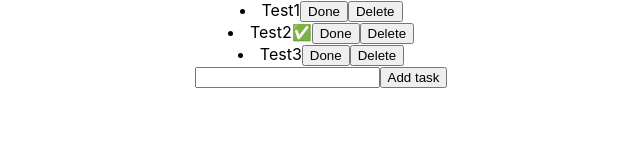
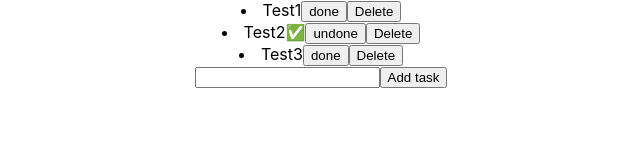
Before and after one commit to AlexeyIzhbulatov/HomeworkToDo, a React (Create React App) app: page / in a window 1280 px wide. Shown: the top 160 px of the page, without its empty margins (319-959 px from the left). Built offline with nearby package versions, Linux system fonts and the light colour scheme.

Commit message:
Todo List training

```diff
--- a/src/App.js
+++ b/src/App.js
@@ -26,10 +26,10 @@ function App() {
        setTodos(updateTodos);
    }
 
-    const onTaskDone = (id) => {
+    const onTaskDoneToggle = (id) => {
         console.log('APP delete ' + id)
         const updateTodos = todos.map(el => {
-            if(el.id === id) return {...el, done: true}
+            if(el.id === id) return {...el, done: !el.done}
             else return el;
         })
         setTodos(updateTodos)
@@ -38,7 +38,7 @@ function App() {
 
     return (
         <div className="App">
-           <TodoList todos={todos} onTaskDelete={onTaskDelete} onTaskDone={onTaskDone}/>
+           <TodoList todos={todos} onTaskDelete={onTaskDelete} onTaskDoneToggle={onTaskDoneToggle}/>
            <TodoCreateForm onCreateTask={onCreateTask}/>
         </div>
     );
--- a/src/TodoList.js
+++ b/src/TodoList.js
@@ -10,7 +10,7 @@ function TodoList(props) {
                 props.todos.map(el => <li key={el.id}>
                     {el.name}
                     {el.done && '✅'}
-                    <button onClick={() => props.onTaskDone(el.id)}>Done</button>
+                    <button onClick={() => props.onTaskDoneToggle(el.id)}>{el.done ? 'undone' : 'done'}</button>
                 <button onClick={() => props.onTaskDelete(el.id)}>Delete</button>
                 </li>)
 
```
